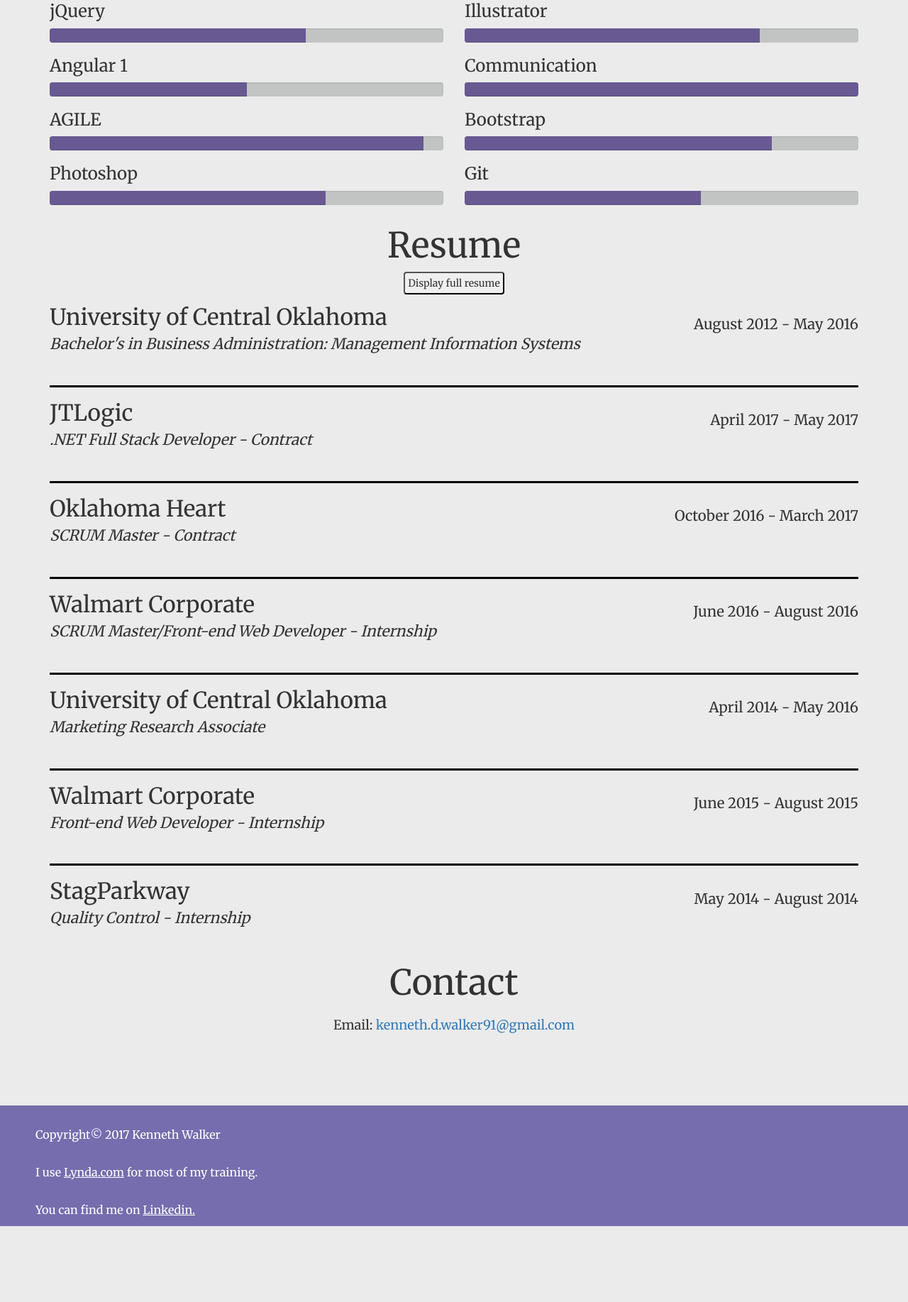
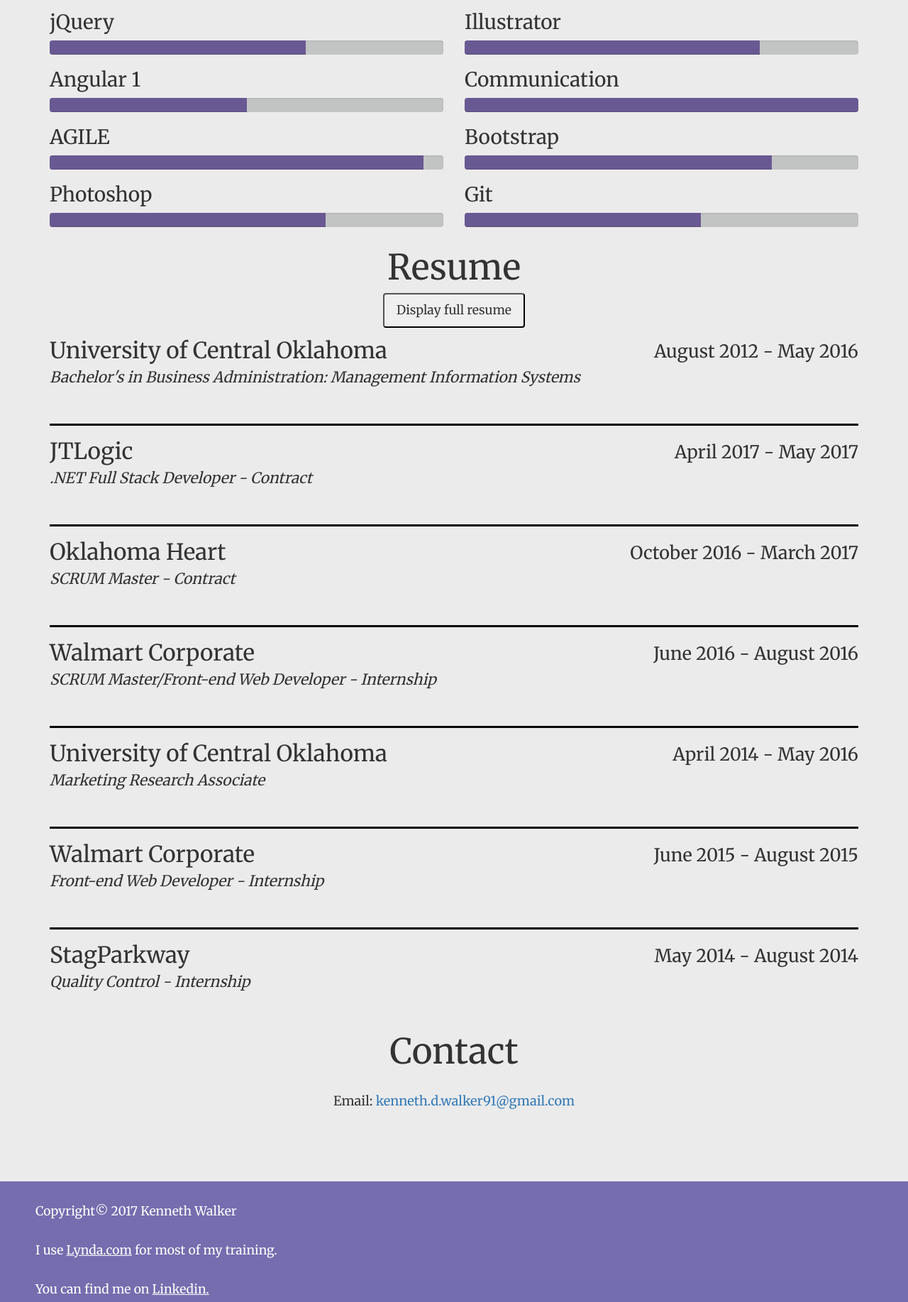
Before and after one commit to kdwalker91/kdwalker91.github.io, a plain HTML site: page index.html in a window 1280 px wide. Shown: the part 1243-3078 px from the top of the page at 71% size. Before the commit the page ends 2971 px from the top, so only its background shows below. Drawn offline with nearby package versions, Linux system fonts and the light colour scheme.

Commit message:
changed a few things on min 767px

```diff
--- a/stylecssmin.css
+++ b/stylecssmin.css
@@ -175,7 +175,7 @@
 .relevant-courses {
 	display: inline-block;
 	float: left;
-	font-size: .65em;
+	font-size: .959em;
 	width: 420px;
 	margin: 0;
 	display: none;
@@ -193,7 +193,7 @@
 .date {
 text-align: right;
 bottom: 3em;
-font-size: 1.45em
+font-size: 1.8em;
 }
 
 .description {
@@ -204,10 +204,15 @@
 	line-height: 2em;
 }
 button {
-	border-radius: 4px;
-	position: relative;
-	padding: 4px;
-	margin-bottom: 10px;
+border-radius: 4px;
+    position: relative;
+    padding: 10px;
+    margin-bottom: 10px;
+    width: 200px;
+    font-size: 1.25em;
+}
+button:hover {
+    color: white;
 }
 .center-button{
 	text-align: center;
@@ -220,7 +225,7 @@
 #email {
 text-align: center;
 font-size: 1.5em;
-margin-top: 20px;
+margin-top: 30px;
 }
 
 footer {
@@ -232,7 +237,7 @@
 .footer-nav {
 top: 30px;
 margin-left: 50px;
-font-size: 1.15em;
+font-size: 1.25em;
 color: #fff
 }
 
@@ -326,7 +331,7 @@
 }
 
 #email {
-	font-size: 1.3em
+	font-size: 2em;
 }
 #navigation-menu {
 	display: none
@@ -484,10 +489,10 @@
 }
 
 .description {
-	font-size: 1.25em;
+	font-size: 1.68em;
 	margin-top: -20px
 }
 	h3{
-		font-size: 2.em;
+		font-size: 2em;
 	}
 }
```
